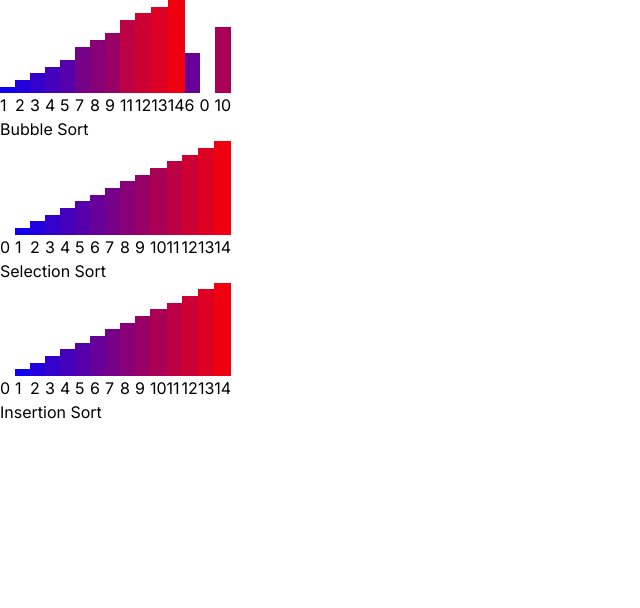
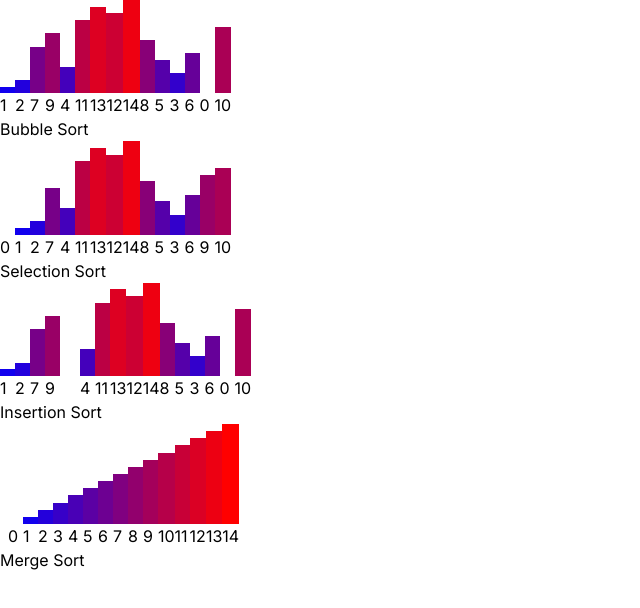
Before and after one commit to fractal-bootcamp/briansmiley.algorithms, a Next.js app: page / in a window 1280 px wide. Shown: the top 608 px of the page, without its empty margins (0-640 px from the left). Built offline with nearby package versions, Linux system fonts and the light colour scheme.

Commit message:
gets a basic mergesort render

```diff
--- a/app/algorithms/mergeSortFunc.ts
+++ b/app/algorithms/mergeSortFunc.ts
@@ -1,23 +1,16 @@
-interface Snapshots {
+export interface Snapshot {
   before: number[];
   after: number[];
-  leftChildren?: Snapshots;
-  rightChildren?: Snapshots;
+  leftChildren?: Snapshot;
+  rightChildren?: Snapshot;
 }
 
-const mergeSort = (
-  arr: number[]
-): { sorted: number[]; snapshots: Snapshots } => {
-  if (arr.length < 2)
-    return { sorted: arr, snapshots: { before: arr, after: arr } };
+const mergeSort = (arr: number[]): Snapshot => {
+  if (arr.length < 2) return { before: arr, after: arr };
 
-  const { sorted: sortedL, snapshots: leftSnapshots } = mergeSort(
-    arr.slice(0, arr.length / 2)
-  );
-  const { sorted: sortedR, snapshots: rightSnapshots } = mergeSort(
-    arr.slice(arr.length / 2)
-  );
-
+  const leftSnapshots = mergeSort(arr.slice(0, arr.length / 2));
+  const rightSnapshots = mergeSort(arr.slice(arr.length / 2));
+  const [sortedL, sortedR] = [leftSnapshots.after, rightSnapshots.after];
   const ret = [];
   let snapshot = {
     before: arr,
@@ -37,13 +30,10 @@ const mergeSort = (
 
   snapshot.after = ret;
   return {
-    sorted: ret,
-    snapshots: {
-      before: arr,
-      after: ret,
-      leftChildren: leftSnapshots,
-      rightChildren: rightSnapshots
-    }
+    before: arr,
+    after: ret,
+    leftChildren: leftSnapshots,
+    rightChildren: rightSnapshots
   };
 };
 
--- a/app/components/MergeSort.tsx
+++ b/app/components/MergeSort.tsx
@@ -1,11 +1,58 @@
-import mergeSort from "../algorithms/mergeSortFunc";
+import { useEffect, useState } from "react";
+import mergeSort, { Snapshot } from "../algorithms/mergeSortFunc";
+import SortableBar from "./SortableBar";
 import { SortVizProps } from "./Sorts";
-const MergeSort = ({ unsortedArray }: SortVizProps) => {
+
+const contextDepth = (context: Snapshot) =>
+  Math.ceil(Math.log2(context.after.length)); //remaining level of merge/split below this one to know how to handle currentDepth
+const MergeSort = ({ unsortedArray, tick }: SortVizProps) => {
   const solution = mergeSort(unsortedArray);
-  return <div></div>;
+  const [depth, setDepth] = useState(1);
+  useEffect(() => {
+    if (depth === contextDepth(solution)) return;
+    setTimeout(() => setDepth(depth + 1), tick);
+  }, [depth]);
+  return <MergeSortMeta context={solution} currentDepth={depth} />;
 };
 interface MergeSortMetaProps {
-  level: number;
-  arr: number[];
+  currentDepth: number; //passed down depth the render is at to decide what to show
+  context: Snapshot; //the entire merge
 }
-const MergeSortMeta = ({ level, arr }: MergeSortMetaProps) => {};
+const MergeSortMeta = ({ currentDepth, context }: MergeSortMetaProps) => {
+  const renderSelfSorted = contextDepth(context) <= currentDepth;
+  return (
+    <div>
+      {renderSelfSorted ? (
+        <div className="flex justify-start items-end mx-2">
+          {context.after.map(val => (
+            <SortableBar
+              height={val}
+              max={Math.max(...context.after)}
+              key={val}
+            />
+          ))}
+        </div>
+      ) : (
+        <div className="flex justify-start gap-2">
+          {context.leftChildren ? (
+            <MergeSortMeta
+              currentDepth={currentDepth}
+              context={context.leftChildren}
+            />
+          ) : (
+            ""
+          )}
+          {context.rightChildren ? (
+            <MergeSortMeta
+              currentDepth={currentDepth}
+              context={context.rightChildren}
+            />
+          ) : (
+            ""
+          )}
+        </div>
+      )}
+    </div>
+  );
+};
+export default MergeSort;
--- a/app/components/Sorts.tsx
+++ b/app/components/Sorts.tsx
@@ -3,6 +3,7 @@ import React from "react";
 import BubbleSort from "./BubbleSort";
 import InsertionSort from "./InsertionSort";
 import SelectionSort from "./SelectionSort";
+import MergeSort from "./MergeSort";
 const sampleArray = Array.from({ length: 15 }, (_, idx) => idx);
 const scrambledArray = scrambled(sampleArray);
 export interface SortVizProps {
@@ -12,14 +13,15 @@ export interface SortVizProps {
 const sorts = [
   { name: "Bubble Sort", component: BubbleSort },
   { name: "Selection Sort", component: SelectionSort },
-  { name: "Insertion Sort", component: InsertionSort }
+  { name: "Insertion Sort", component: InsertionSort },
+  { name: "Merge Sort", component: MergeSort }
 ];
 const Sorts = () => {
   return (
     <div>
       {sorts.map(sort => (
         <div key={sort.name}>
-          <sort.component unsortedArray={scrambledArray} tick={200} />
+          <sort.component unsortedArray={scrambledArray} tick={1500} />
           {sort.name}
         </div>
       ))}
```
